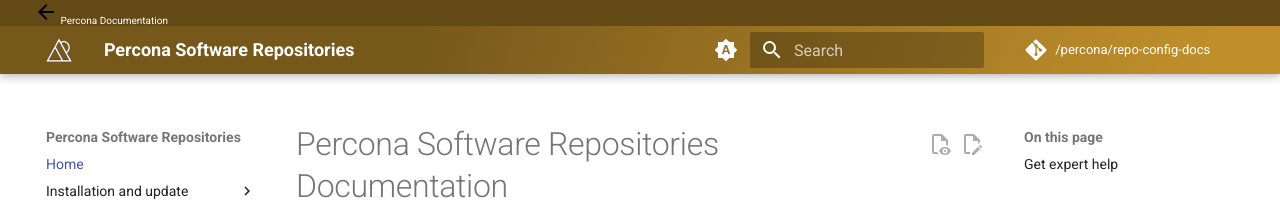
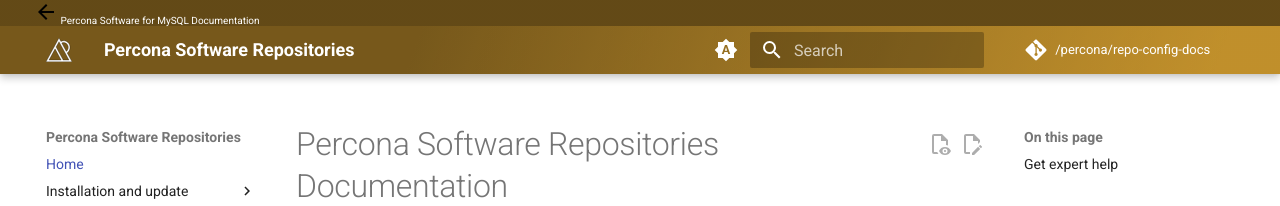
Before and after one commit to percona/repo-config-docs, an MkDocs documentation site: the page built from docs/index.md, in a window 1280 px wide. Shown: the top 206 px of the page. Built offline with MkDocs 1.6.1 and Material for MkDocs 9.7.7, drawn with Linux system fonts in a browser that asks for light colours; nearby versions of some CDN libraries; comment, search, counter and statistics services are not loaded; the version menu is left out.

Commit message:
DOCS-125 Reword Return link to Percona <technology> documentation
Update header.html

```diff
--- a/_resource/overrides/partials/header.html
+++ b/_resource/overrides/partials/header.html
@@ -12,7 +12,7 @@
   <!-- Super Nav -->
   <div class="superNav">
     <div class="md-header__inner md-grid">
-      <a href="https://docs.percona.com/percona-utilities/" title="Percona Documentation home page">
+      <a href="https://docs.percona.com/percona-utilities/" title="Percona Software for MySQL Documentation">
         <svg width="24" height="24" xmlns="http://www.w3.org/2000/svg" viewBox="0 0 24 24">
           <mask id="a" style="mask-type:alpha" maskUnits="userSpaceOnUse" x="0" y="0" width="24" height="24">
             <path d="M0 0h24v24H0z"/>
@@ -21,7 +21,7 @@
             <path d="m7.825 13 5.6 5.6L12 20l-8-8 8-8 1.425 1.4-5.6 5.6H20v2H7.825Z"/>
           </g>
         </svg>
-        <span>Percona Documentation</span>
+        <span>Percona Software for MySQL Documentation</span>
       </a>
     </div>
   </div>
```
